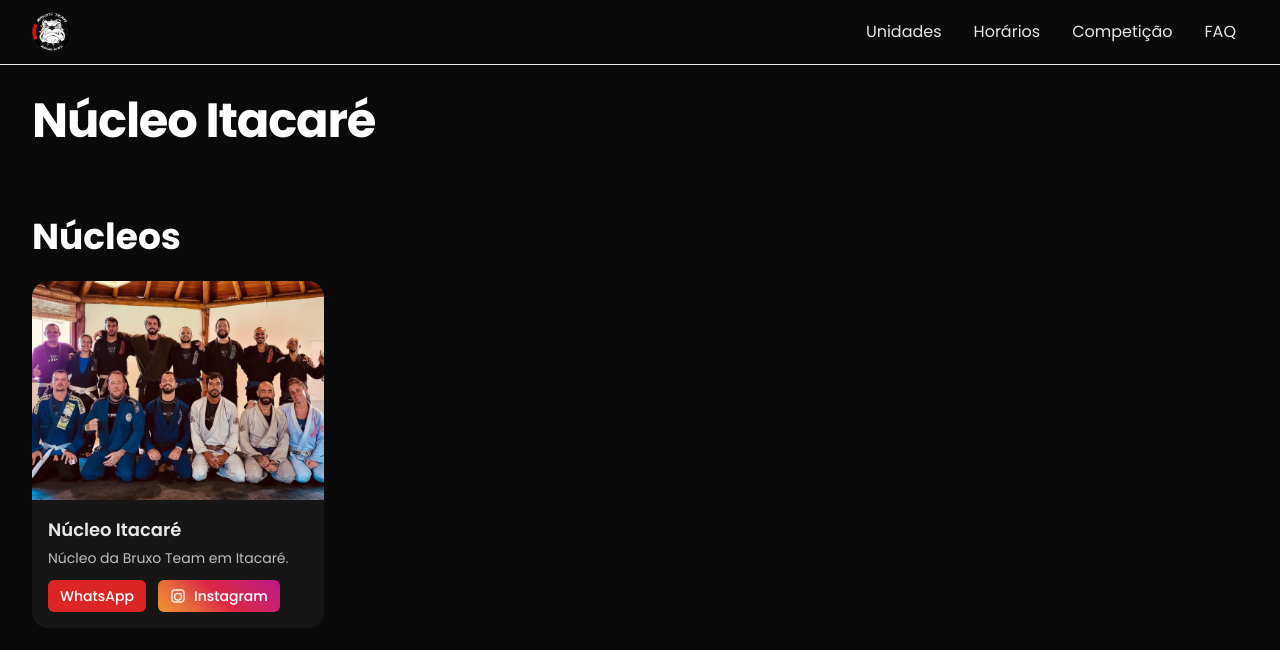
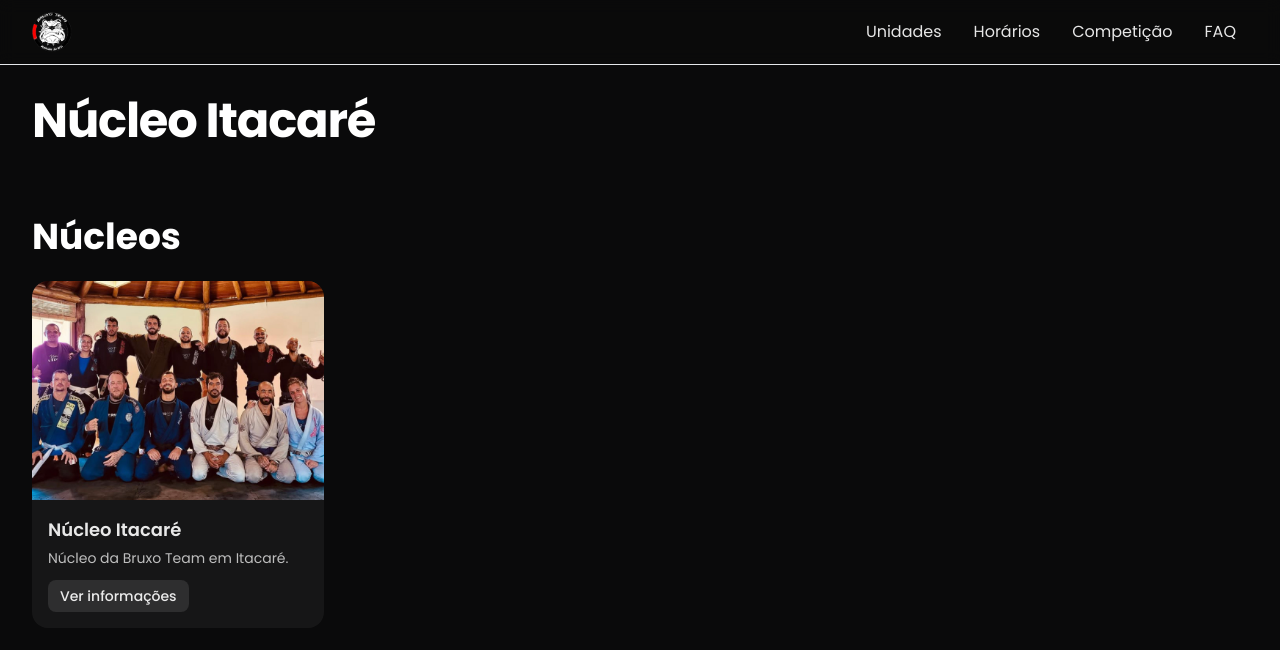
Before and after one commit to cauayoshito/bruxo-team-site, a Next.js app: page /unidades/itacare in a window 1280 px wide. Shown: the top 650 px of the page. Built offline with nearby package versions, Linux system fonts and the light colour scheme.

Commit message:
Atualizar o UnitCard.tsx

```diff
--- a/components/UnitCard.tsx
+++ b/components/UnitCard.tsx
@@ -1,8 +1,8 @@
 // components/UnitCard.tsx
 import Link from "next/link";
 import Image from "next/image";
+import type { UrlObject } from "url";
 import type { UnitDetail } from "@/data/units";
-import { waLink } from "@/lib/whatsapp";
 
 type Props = {
   unit: UnitDetail;
@@ -10,32 +10,22 @@
   hrefOverride?: string;
   /** Texto extra (opcional) para aparecer embaixo do título */
   subtitle?: string;
-  /** Na home mostramos só “Ver informações” (sem CTAs) */
-  variant?: "default" | "preview";
 };
 
-export default function UnitCard({
-  unit,
-  hrefOverride,
-  subtitle,
-  variant = "default",
-}: Props) {
-  const href = hrefOverride ?? `/unidades/${unit.slug}`;
-  const hasCtas = !!unit.whatsapp || !!unit.instagram;
-
-  const whatsappHref = unit.whatsapp
-    ? waLink(unit.whatsapp, `Olá! Gostaria de informações da ${unit.name}.`)
-    : null;
+export default function UnitCard({ unit, hrefOverride, subtitle }: Props) {
+  // Compatível com experimental.typedRoutes do Next/Vercel
+  const hrefObj: UrlObject = hrefOverride
+    ? { pathname: hrefOverride }
+    : { pathname: `/unidades/${unit.slug}` };
 
   const mapDescription =
-    unit.description ?? `Unidade ${unit.shortName ?? unit.name} da Bruxo Team.`;
-
-  const showPreviewButton = variant === "preview";
-  const showCtas = !showPreviewButton && hasCtas;
+    subtitle ??
+    unit.description ??
+    `Unidade ${unit.shortName ?? unit.name} da Bruxo Team.`;
 
   return (
     <article className="rounded-2xl bg-white/5 overflow-hidden">
-      <Link href={href} className="block">
+      <Link href={hrefObj} className="block">
         <div className="relative w-full" style={{ aspectRatio: "4 / 3" }}>
           {unit.heroImage ? (
             <Image
@@ -44,6 +34,7 @@
               fill
               className="object-cover"
               sizes="(max-width:768px) 100vw, 600px"
+              priority={false}
             />
           ) : (
             <div className="absolute inset-0 flex items-center justify-center text-white/40">
@@ -54,66 +45,20 @@
       </Link>
 
       <div className="p-4">
-        <Link href={href} className="block">
+        <Link href={hrefObj} className="block">
           <h3 className="text-lg font-semibold">{unit.name}</h3>
-          {subtitle ? (
-            <p className="mt-1 text-sm opacity-80">{subtitle}</p>
-          ) : (
           <p className="mt-1 text-sm opacity-80">{mapDescription}</p>
-          )}
         </Link>
 
-        {/* HOME: apenas “Ver informações” */}
-        {showPreviewButton && (
+        {/* Home/listas/hubs: apenas "Ver informações" (CTA completo fica na página interna) */}
         <div className="mt-3">
           <Link
-              href={href}
-              className="rounded-md bg-white/10 hover:bg-white/20 px-3 py-1.5 text-sm font-medium"
+            href={hrefObj}
+            className="inline-block rounded-lg bg-white/10 hover:bg-white/15 px-3 py-1.5 text-sm font-medium"
           >
             Ver informações
           </Link>
         </div>
-        )}
-
-        {/* Demais lugares: CTAs padrão */}
-        {showCtas && (
-          <div className="mt-3 flex items-center gap-3">
-            {whatsappHref && (
-              <Link
-                href={whatsappHref}
-                target="_blank"
-                className="rounded-md bg-red-600 hover:bg-red-500 px-3 py-1.5 text-sm font-medium text-white"
-              >
-                WhatsApp
-              </Link>
-            )}
-
-            {unit.instagram && (
-              <Link
-                href={unit.instagram}
-                target="_blank"
-                aria-label="Instagram"
-                className="inline-flex items-center gap-2 rounded-md px-3 py-1.5 text-sm font-medium text-white"
-                style={{
-                  background:
-                    "linear-gradient(45deg, #f09433 0%, #e6683c 25%, #dc2743 50%, #cc2366 75%, #bc1888 100%)",
-                }}
-                title="Instagram"
-              >
-                <svg
-                  width="16"
-                  height="16"
-                  viewBox="0 0 24 24"
-                  fill="currentColor"
-                  className="opacity-90"
-                >
-                  <path d="M7 2C4.24 2 2 4.24 2 7v10c0 2.76 2.24 5 5 5h10c2.76 0 5-2.24 5-5V7c0-2.76-2.24-5-5-5H7zm10 2c1.66 0 3 1.34 3 3v10c0 1.66-1.34 3-3 3H7c-1.66 0-3-1.34-3-3V7c0-1.66 1.34-3 3-3h10zm-5 3a6 6 0 100 12 6 6 0 000-12zm0 2a4 4 0 110 8 4 4 0 010-8zm5.5-.75a1.25 1.25 0 11-2.5 0 1.25 1.25 0 012.5 0z" />
-                </svg>
-                Instagram
-              </Link>
-            )}
-          </div>
-        )}
       </div>
     </article>
   );
```
Lines whose indentation alone changed are shown as unchanged.
